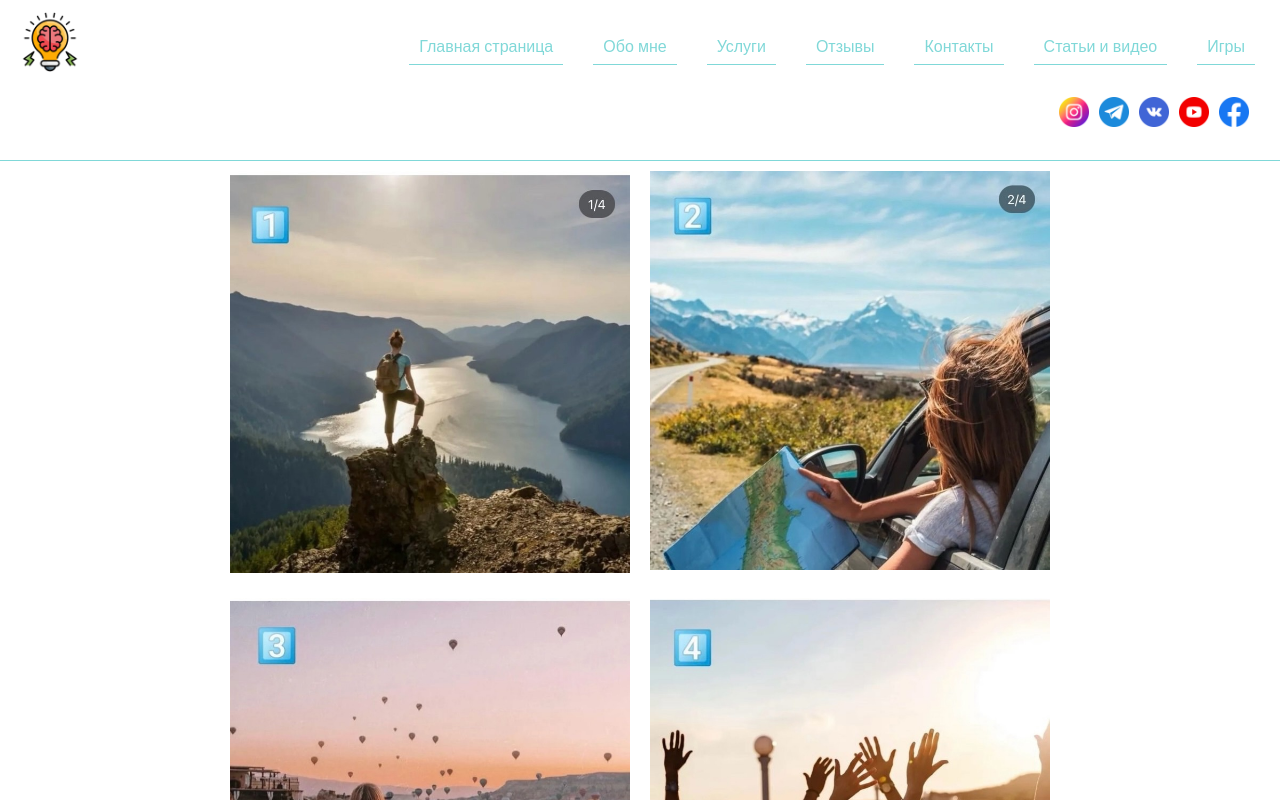
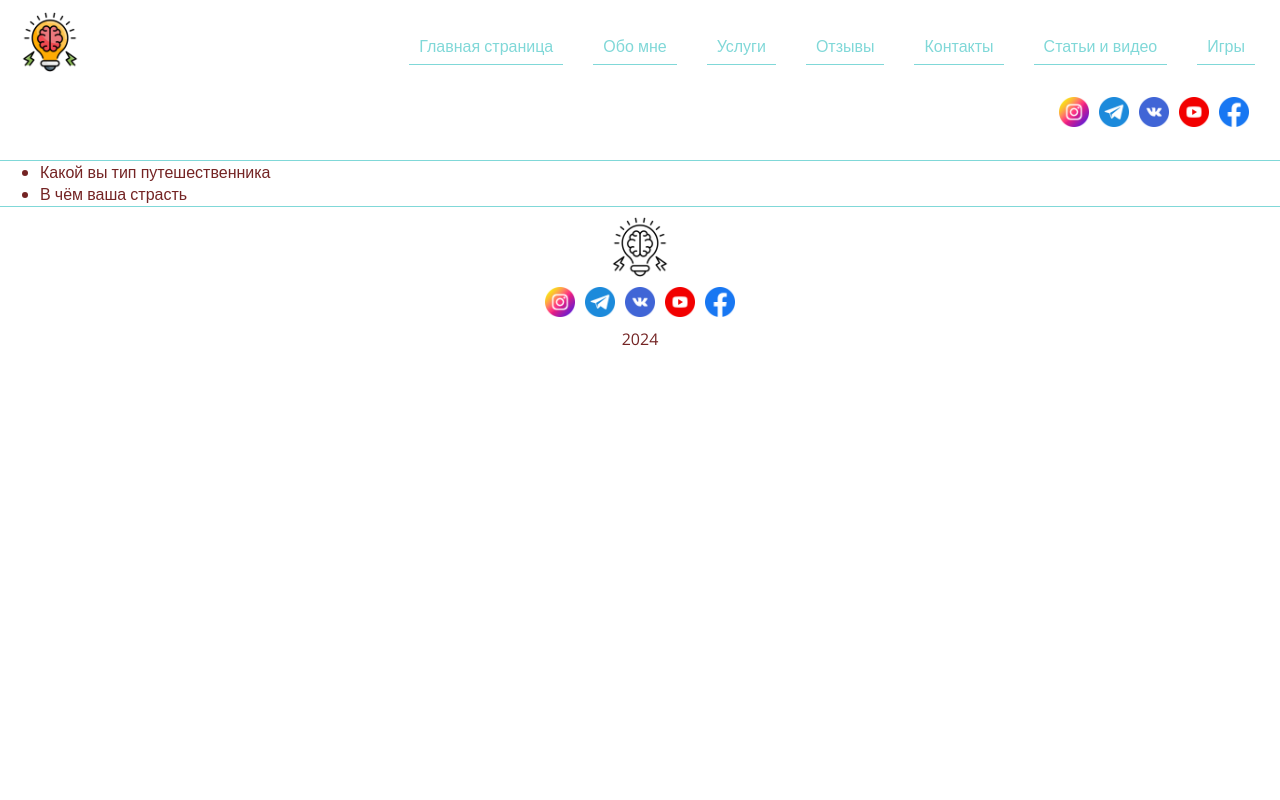
Before and after one commit to irene-strigo/eletskaya-psy, a React app: page /games in a window 1280 px wide. Shown: the top 800 px of the page. Built offline with nearby package versions, Linux system fonts and the light colour scheme; a web font is replaced by a local one.

Commit message:
add draft tests list

```diff
--- /dev/null
+++ b/src/components/CloseTestButton.tsx
@@ -0,0 +1,10 @@
+import React from 'react';
+import { CloseTestBtn } from './CommonStyles';
+type Props = {
+  onClick: (e: React.MouseEvent<HTMLElement>) => void;
+};
+const CloseTestButton = ({ onClick }: Props) => {
+  return <CloseTestBtn onClick={onClick}>вернуться к оглавлению</CloseTestBtn>;
+};
+
+export default CloseTestButton;
--- a/src/components/CommonStyles.tsx
+++ b/src/components/CommonStyles.tsx
@@ -431,3 +431,27 @@ export const ArtTestContainer = styled.div`
     margin: 0;
   }
 `;
+export const CloseTestBtn = styled.button`
+  max-height: 40px;
+  border-bottom: 1px solid #80d8d8;
+  color: #80d8d8;
+  cursor: pointer;
+  margin: 10px;
+  padding: 10px 10px;
+  text-align: center;
+  justify-content: center;
+  text-decoration: none;
+  font-size: clamp(1rem, 1vw, 1.5rem);
+  white-space: nowrap;
+  transition: box-shadow 0.5s;
+
+  &:hover,
+  :focus {
+    transform: scale(1.2);
+    box-shadow: 0 5px 5px #575242;
+  }
+  @media screen and (max-width: 900px) {
+    margin: 5px;
+    font-size: clamp(0.7rem, 1vw, 1.5rem);
+  }
+`;
--- /dev/null
+++ b/src/components/TestContentsList.tsx
@@ -0,0 +1,29 @@
+import React from 'react';
+import { TestsListData } from '../gamesComponents/gamesData/TestsList';
+
+type Props = {
+  id: number;
+  onClick: (e: React.MouseEvent<HTMLElement>) => void;
+};
+
+const TestContentsList = ({ onClick }: Props) => {
+  return (
+    <>
+      <ul>
+        {TestsListData.map((data) => {
+          return (
+            <li
+              /*id={data.id}*/
+              key={data.id}
+              onClick={onClick}
+            >
+              {data.name}
+            </li>
+          );
+        })}
+      </ul>
+    </>
+  );
+};
+
+export default TestContentsList;
--- /dev/null
+++ b/src/gamesComponents/gamesData/TestsList.ts
@@ -0,0 +1,18 @@
+export type TTestsList = {
+  id: number;
+  name: string;
+  mode: string;
+};
+
+export const TestsListData: TTestsList[] = [
+  {
+    id: 1,
+    name: 'Какой вы тип путешественника',
+    mode: 'art-test',
+  },
+  {
+    id: 2,
+    name: 'В чём ваша страсть',
+    mode: 'art-test',
+  },
+];
--- a/src/pages/GamesPage.tsx
+++ b/src/pages/GamesPage.tsx
@@ -7,15 +7,48 @@ import 'react-responsive-modal/styles.css';
 import { TravelTestData } from '../gamesComponents/gamesData/ArtTestsData';
 import ArtTestCard from '../gamesComponents/ArtTestCard';
 import { ArtTestContainer } from '../components/CommonStyles';
+import TestContentsList from '../components/TestContentsList';
+import CloseTestButton from '../components/CloseTestButton';
 
 const GamesPage = () => {
   const [isModal, setIsModal] = useState(false);
+  const [isTestOpen, setIsTestOpen] = useState(false);
+  /*const [actualTestId, setActualTestId] = useState(0);*/
+
+  /*const ActualTestData = (id: number) => {
+    switch (true) {
+      case id === 1:
+        return PassionTestData;
+      case id === 2:
+        return TravelTestData;
+      case id === 3:
+        return 'drink coke';
+      default:
+        return 'drink toddy';
+    }
+  };
+*/
   return (
     <PageWrapper>
       <Header />
-
       <>
+        {!isTestOpen && (
+          <TestContentsList
+            onClick={() => {
+              setIsTestOpen(true);
+              //setActualTestId(1);
+            }}
+            id={0}
+          />
+        )}
+        {isTestOpen && (
           <ArtTestContainer>
+            <CloseTestButton
+              onClick={(e) => {
+                e.preventDefault();
+                setIsTestOpen(false);
+              }}
+            />
             {TravelTestData.map((data) => {
               return (
                 <ArtTestCard
@@ -29,6 +62,7 @@ const GamesPage = () => {
               );
             })}
           </ArtTestContainer>
+        )}
       </>
       <Footer />
     </PageWrapper>
```
Lines whose indentation alone changed are shown as unchanged.
